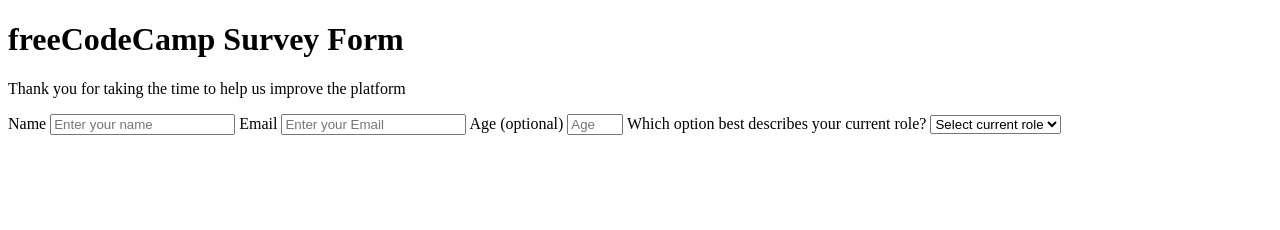
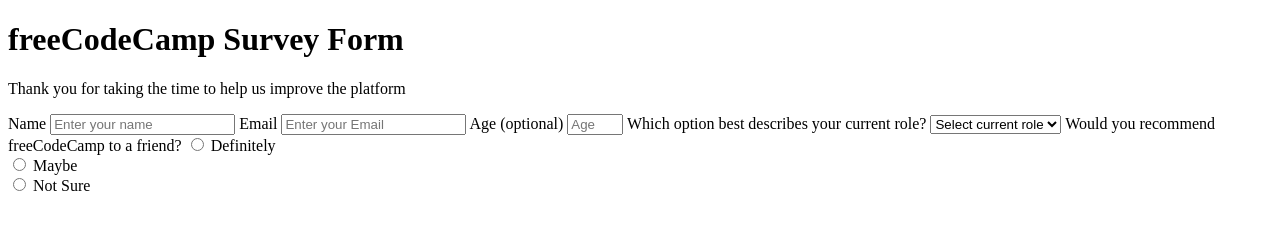
Before and after one commit to matthewgoss71/survey-form, a plain HTML site: page index.html in a window 1280 px wide. Drawn offline with Linux system fonts and the light colour scheme.

Commit message:
added radio buttons

```diff
--- a/index.html
+++ b/index.html
@@ -23,6 +23,13 @@
                 <option value="prefer-not-to-say">Prefer not to say</option>
                 <option value="other">Other</option>
             </select>
+            <label id="radio-label" for "recommend">Would you recommend freeCodeCamp to a friend?</label>
+            <input type="radio" id="definitely" name="recommend" value="Definitely">
+            <label for="definitely">Definitely</label><br>
+            <input type="radio" id="maybe" name="recommend" value="Maybe">
+            <label for="maybe">Maybe</label><br>
+            <input type="radio" id="not-sure" name="recommend" value="Not-Sure">
+            <label for="not-sure">Not Sure</label>
         </form>
         <script src="https://cdn.freecodecamp.org/testable-projects-fcc/v1/bundle.js"></script>
     </body>
```
